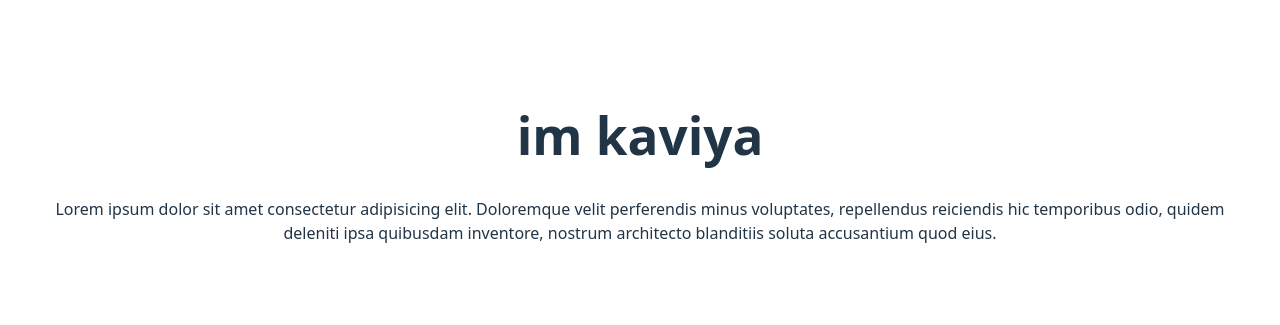
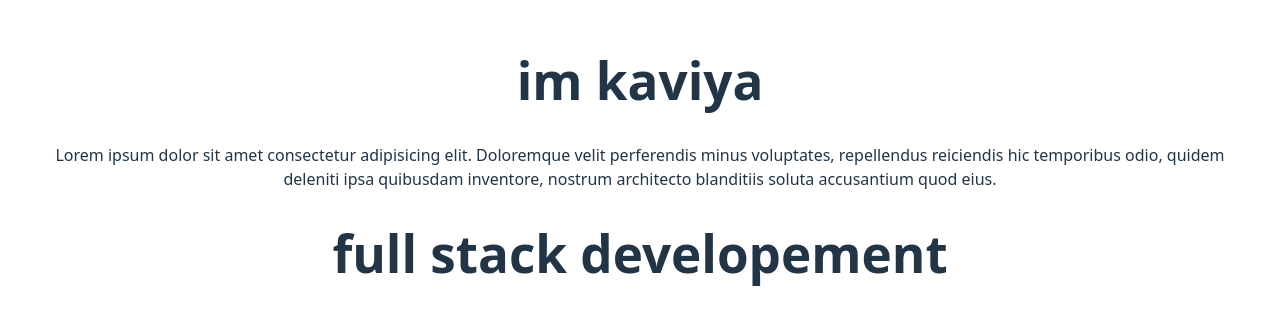
Before and after one commit to Sriranganathan-offl/Room_booking_, a React (Vite) app: page / in a window 1280 px wide. Shown: the part 233-558 px from the top of the page. Built offline with nearby package versions, Linux system fonts and the light colour scheme.

Commit message:
first commit

```diff
--- a/src/App.jsx
+++ b/src/App.jsx
@@ -11,6 +11,8 @@ function App() {
       <h1>im kaviya</h1>
 
       <p>Lorem ipsum dolor sit amet consectetur adipisicing elit. Doloremque velit perferendis minus voluptates, repellendus reiciendis hic temporibus odio, quidem deleniti ipsa quibusdam inventore, nostrum architecto blanditiis soluta accusantium quod eius.</p>
+
+      <h1> full stack developement</h1>
     </>
   )
 }
```
